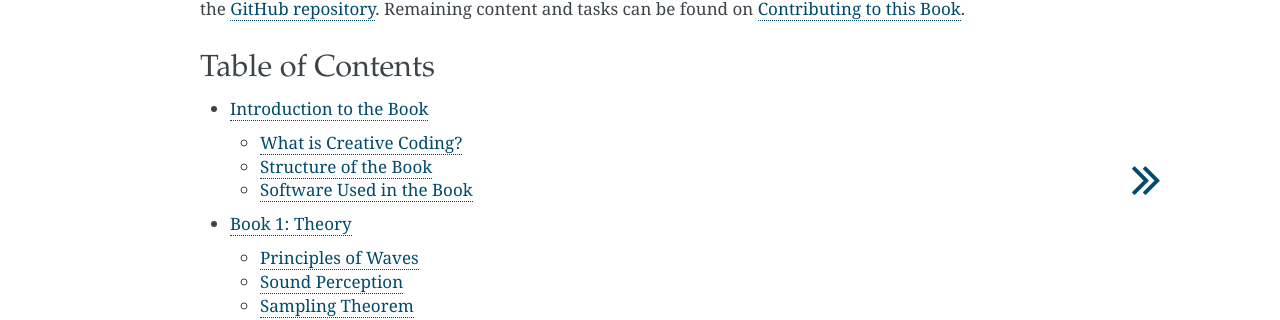
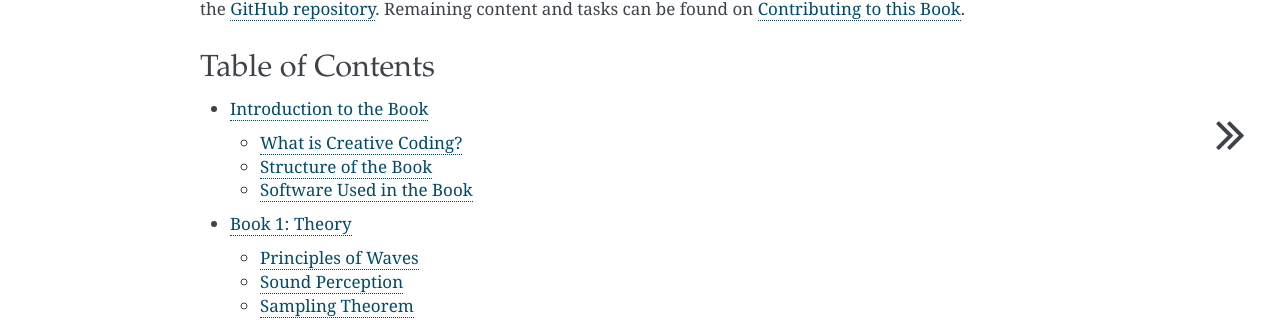
Before and after one commit to RadicalCadence/ccsm, a Sphinx documentation site: the page built from source/index.rst, in a window 1280 px wide. Shown: the part 297-617 px from the top of the page. Built offline with Sphinx 7.4.7, drawn with Linux system fonts in a browser that asks for light colours; nearby versions of some CDN libraries.

Commit message:
Rebuilt navigation side-buttons.

```diff
--- a/source/_themes/ccsm-theme/layout.html
+++ b/source/_themes/ccsm-theme/layout.html
@@ -18,11 +18,15 @@
 </div>
 
 {% if prev %}
-<a class="nav-button nav-button-prev-page" href="{{ prev.link|e }}"><i class="fa fa-angle-double-left fa-3x"></i></a>
+<div class="nav-sidebutton nav-sidebutton-prev">
+  <a class="nav-sidebutton-icon" href="{{ prev.link|e }}"><i class="fa fa-angle-double-left fa-3x"></i></a>
+</div>
 {% endif %}
 
 {% if next %}
-<a class="nav-button nav-button-next-page" href="{{ next.link|e }}"><i class="fa fa-angle-double-right fa-3x"></i></a>
+<div class="nav-sidebutton nav-sidebutton-next">
+  <a class="nav-sidebutton-icon" href="{{ next.link|e }}"><i class="fa fa-angle-double-right fa-3x"></i></a>
+</div>
 {% endif %}
 
 {{ super() }}
--- a/source/_themes/ccsm-theme/static/ccsm-theme.css_t
+++ b/source/_themes/ccsm-theme/static/ccsm-theme.css_t
@@ -71,25 +71,47 @@
     vertical-align: middle;
 }
 
-a.nav-button {
+div.nav-sidebutton {
   position: fixed;
-  top: 50%;
-  bottom: 50%;
-  padding: 0 7em;
+  top: 0px;
+  height: 100%;
+  width: 10%;
 }
 
-.nav-button-prev-page {
+div.nav-sidebutton:hover {
+  background-color: #f7f7f7;
+}
+
+div.nav-sidebutton-prev {
   left: 0px;
 }
 
-.nav-button-next-page {
+div.nav-sidebutton-next {
   right: 0px;
 }
 
+a.nav-sidebutton-icon {
+  position: absolute;
+  width: 100%;
+  height: 100%;
+  text-align: center;
+  color: {{ theme_body_text }};
+}
+
+a.nav-sidebutton-icon:hover {
+  color: #C06C84;
+}
+
+a.nav-sidebutton-icon i {
+  position: absolute;
+  top: 45%;
+  height: 20%;
+}
+
 div.body {
-    background-color: #ffffff;
-    color: {{ theme_body_text }};
-    padding: 0 30px 0 30px;
+  background-color: #ffffff;
+  color: {{ theme_body_text }};
+  padding: 0 30px 0 30px;
 }
 
 table.nav-footer {
@@ -101,11 +123,11 @@
 a.nav-footer-button {
   padding: 10px;
   margin: 0;
-  /*background-color: #f8b195;
-  -webkit-box-shadow: 0 6px 8px -8px black;
-  -moz-box-shadow: 0 6px 8px -8px black;
-  box-shadow: 0 6px 8px -8px black;*/
   color: {{ theme_body_text }};
+}
+
+a.nav-footer-button:hover {
+  color: #C06C84;
 }
 
 td.nav-footer-next {
@@ -499,7 +521,7 @@
 
 @media screen and (max-width: 1240px) {
 
-    .nav-button {
+    .nav-sidebutton {
       display: none;
     }
 
--- a/source/_themes/ccsm-theme/theme.conf
+++ b/source/_themes/ccsm-theme/theme.conf
@@ -8,8 +8,8 @@
 logo_text_align = left
 description =
 description_font_style = normal
-github_user =
-github_repo =
+github_user = RadicalCadence
+github_repo = ccsm
 github_button = true
 github_banner = false
 github_type = watch
```
